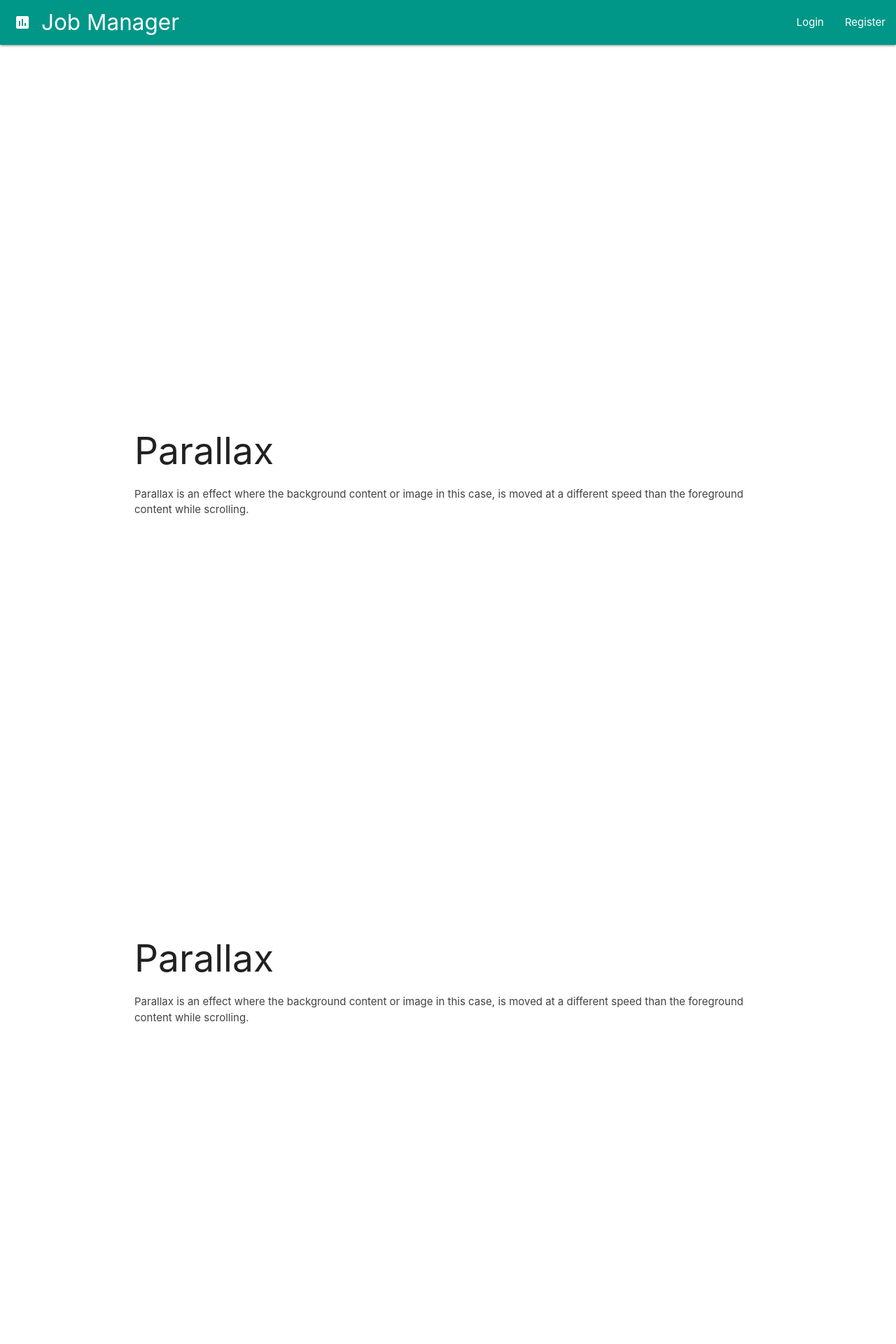
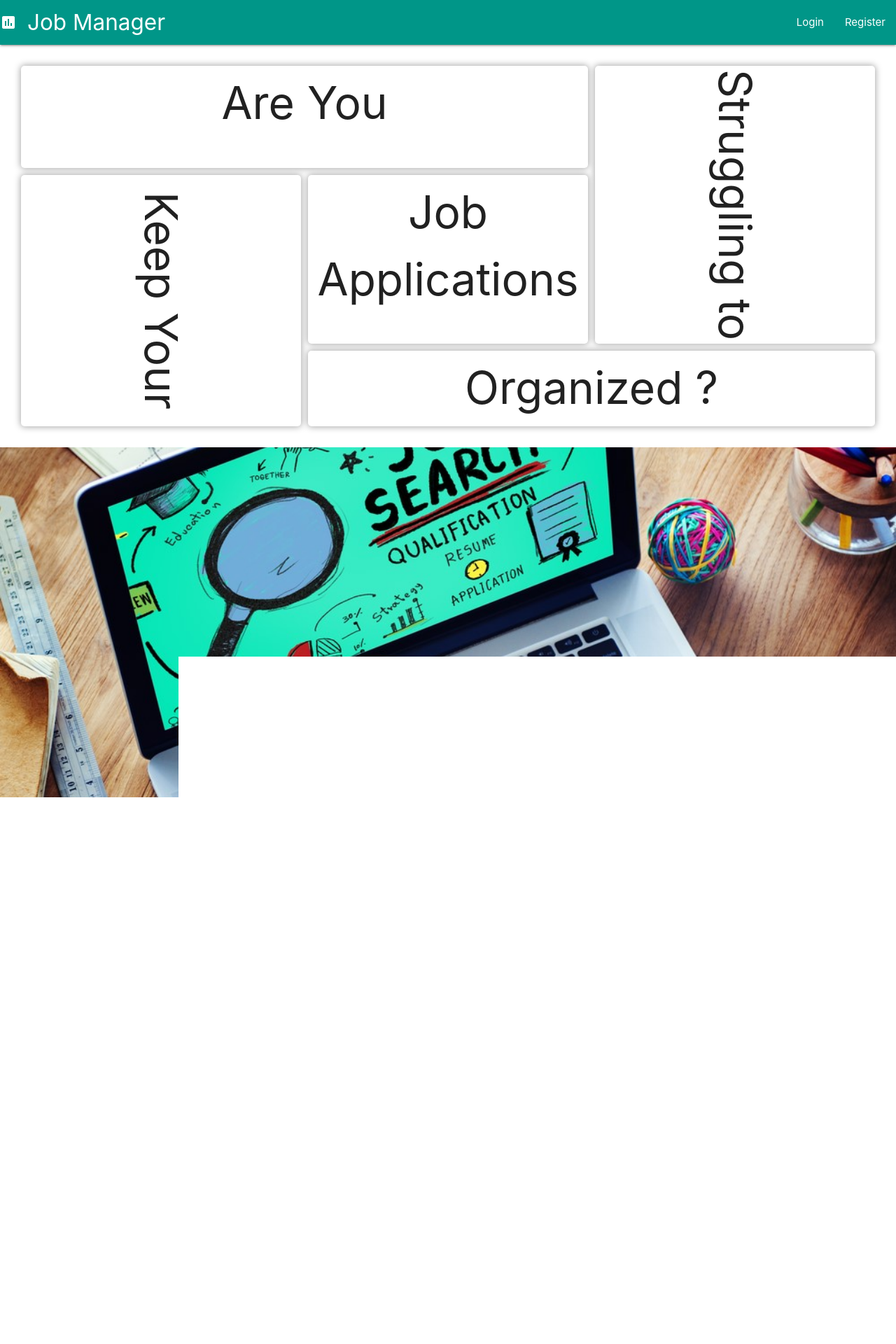
Before and after one commit to Encrypto-19/i_manager, a Django app: page / in a window 1280 px wide. Shown: the top 1920 px of the page at 70% size. Run offline with Django 3.2, Linux system fonts and the light colour scheme.

Commit message:
fixed frontend

```diff
--- a/i_blog/static/i_blog/style/main.css
+++ b/i_blog/static/i_blog/style/main.css
@@ -1,28 +1,28 @@
 /* CSS for navbar */
 
-.p-100{
+.p-100 {
     padding: 100px;
 }
 
-.ml-20{
+.ml-20 {
     margin-left: 20px;
 }
 
-.mt-5{
+.mt-5 {
     margin-top: 5px;
 }
 
-.mt-100{
+.mt-100 {
     margin-top: 100px;
 }
 
-.mt-30{
+.mt-30 {
     margin-top: 30px;
 }
 
 
 
-.side_bar_img{
+.side_bar_img {
     width: 100px;
     height: 100px;
     border: solid teal;
@@ -32,21 +32,29 @@
 
 /* CSs for userinfo page */
 
-.userinfo_icons{
+.userinfo_icons {
     position: relative;
     display: flex;
     justify-content: end;
     margin-top: -35px;
 }
 
-.mb-10{
+.mb-10 {
     margin-bottom: 20px;
+}
+
+.bottom_right{
+    position: absolute;
+    bottom: 0;
+    right: 0;
+    margin-bottom: 20px;
+    margin-right: 20px;
 }
 
 
 /* css for forms */
 
-.hover_shadow{
+.hover_shadow {
     border: solid lightslategray;
     border-width: 1px;
     border-radius: 10px;
@@ -55,17 +63,209 @@
     transition-timing-function: ease;
 }
 
-.hover_shadow:hover{
+.hover_shadow:hover {
     box-shadow: 0px 0px 50px -5px teal;
 }
 
 
 /* css for profile page */
 
-.profile_image{
+.profile_image {
     max-width: 300px;
 }
 
-.profile_name{
+.profile_name {
     align-self: center;
 }
+
+
+/* css for homepage */
+
+.section1 {
+
+    display: flex;
+    justify-content: center;
+    background-color: transparent;
+}
+
+.wrapper {
+    /* background-color: teal; */
+    display: grid;
+    grid-template-columns: 1fr 1fr 1fr;
+    justify-content: stretch;
+    padding: 5px;
+    margin: 20px;
+    width: 100%;
+}
+
+.vertical_text {
+    margin: 5px;
+    writing-mode: vertical-rl;
+    text-orientation: mixed;
+}
+
+.wrapper>div {
+    background-color: white;
+}
+
+
+
+.box {
+    margin: 5px;
+    display: block;
+    border-radius: 5px;
+    font-size: 5vw;
+    padding: 5px;
+    text-align: center;
+    box-shadow: 0 0 10px 1px darkgray;
+}
+
+
+
+.box>p {
+    margin: 0;
+}
+
+.box1 {
+    grid-column: 1/3;
+    grid-row: 1/2;
+}
+
+.box2 {
+    grid-column: 3/4;
+    grid-row: 1/3;
+    display: flex;
+    flex-direction: row;
+    justify-content: center;
+}
+
+.box3 {
+    grid-row: 2/4;
+    grid-column: 1/2;
+    display: flex;
+    flex-direction: row;
+    justify-content: center;
+}
+
+.box4 {
+    grid-row: 2/3;
+    grid-column: 2/3;
+}
+
+.box5 {
+    grid-row: 3/4;
+    grid-column: 2/4;
+}
+
+    /* css for section1 */
+
+.section2 {
+    display: flex;
+    flex-direction: row;
+    justify-content: center;
+    padding-top: 50px;
+    padding-bottom: 50px;
+    margin-top: 5px;
+    margin-bottom: 5px;
+}
+
+.float_cell {
+    text-align: center;
+    margin-top: auto;
+    margin-bottom: auto;
+    display: flex;
+    flex-direction: column;
+    justify-content: center;
+    position: relative;
+    box-shadow: 0 0 10px 1px darkgray;
+    transition-property: text-decoration;
+    transition-duration: 2s;
+    transition-timing-function: ease;
+    border: 0.5px solid darkgray;
+    box-sizing: border-box;
+}
+
+
+
+.overlap_left {
+    margin-right: -5px;
+    z-index: 5;
+}
+
+.large {
+    width: 35vw;
+    height: 35vw;
+    background-color: whitesmoke;
+    font-size: 5vw;
+
+}
+
+.small {
+    font-size: 4vw;
+    width: 32vw;
+    height: 30vw;
+    background-color: white;
+}
+
+    /* css for section 2 */
+
+.section3{
+    background-color: teal;
+    display: flex;
+    flex-direction: column;
+    justify-content: center ;
+}
+.wrapper2{
+    display: grid;
+    grid-template-columns: 1fr 1fr 1fr 1fr 1fr;
+    margin-top: 50px;
+    margin-bottom: 50px;
+
+}
+
+.feature{
+    background-color: white;
+    font-size: 4vw;
+    margin-bottom: 50px;
+    margin-left: 20px;
+    margin-right: 20px;
+    border-radius: 10px;
+}
+
+.feature1{
+    grid-column: 1/5;
+    grid-row: 1/2;
+}
+
+.feature2{
+    grid-column: 2/6;
+    grid-row: 2/3;
+}
+.feature3{
+    grid-column: 1/5;
+    grid-row: 3/4;
+}
+
+
+
+
+.underline {
+    position : relative;
+    display : inline-block;
+  }
+  .underline::after {
+    content : "";
+    position : absolute;
+    width : 100%;
+    height : 3px;
+    background-color: white;
+    bottom: 0;
+    left: 0;
+    transform : scaleX(0);
+    transform-origin: bottom right;
+    transition : transform 0.25s linear;
+  }
+  .underline:hover::after {
+    transform-origin: bottom left;
+      transform: scaleX(1);
+  }
--- a/i_blog/templates/i_blog/base.html
+++ b/i_blog/templates/i_blog/base.html
@@ -18,8 +18,9 @@
   {% block navbar %}
   <nav>
     <div class="nav-wrapper teal">
-      <a href="{% url 'i_blog_home' %}" class="brand-logo ml-20 flow-text"><i class="large material-icons">insert_chart</i>Job
-        Manager</a>
+      <a href="{% url 'i_blog_home' %}" class="brand-logo"><i class="material-icons">insert_chart</i>
+        Job Manager
+      </a>
       <a href="#" class="sidenav-trigger" data-target="mobile-demo"><i class="material-icons">menu</i></a>
       <ul class="right hide-on-med-and-down">
         {% if user.is_authenticated %}
@@ -74,6 +75,7 @@
 
     });
 
+
     document.addEventListener('DOMContentLoaded', function () {
       var elems = document.querySelectorAll('.fixed-action-btn');
       var instances = M.FloatingActionButton.init(elems, {
--- a/i_blog/templates/i_blog/create.html
+++ b/i_blog/templates/i_blog/create.html
@@ -71,6 +71,10 @@
 
         {{form.resume}}
 
+        <br>
+        <br>
+
+
         <button class="btn waves-effect waves-light teal" type="submit">Create application</button>
     </form>
 </div>
--- a/i_blog/templates/i_blog/home.html
+++ b/i_blog/templates/i_blog/home.html
@@ -1,5 +1,5 @@
 {% extends 'i_blog/base.html' %}
-
+{% load static %}
 {% block title %}
 Home
 {% endblock %}
@@ -8,42 +8,66 @@
 
 
 {% block content %}
+<section class="section1">
+  <div class="wrapper ">
+    <div class="box1 box">
+      <p >Are You</p>
+    </div>
+    <div class="box2 box">
+      <p class="vertical_text">
+        Struggling to
+      </p>
+    </div>
+    <div class="box3 box">
+      <p class="vertical_text">
+        Keep Your
+      </p>
+    </div>
+    <div class="box4 box">
+      <p>Job Applications</p>
+    </div>
+    <div class="box5 box">
+      <p>Organized ?</p>
+    </div>
+  </div>
+</section>
+
+
+<div class="parallax-container">
+  <div class="parallax"><img src="{% static 'i_blog/images/home3.jpg' %}"></div>
+
+</div>
 
 
 
+ <section class="section2">
+  <div class="float_cell overlap_left large">
+    What does this website do?
+  </div>
+  <div class="float_cell small">
+    It helps you to keep track of all the jobs that you apply for.
+  </div>
+</section>
 
 <div class="parallax-container">
-    <!-- <div class="parallax"><img src="https://picsum.photos/1920/1080"></div> -->
-  </div>
-  <div class="section white">
-    <div class="row container">
-      <h2 class="header">Parallax</h2>
-      <p class="grey-text text-darken-3 lighten-3">Parallax is an effect where the background content or image in this case, is moved at a different speed than the foreground content while scrolling.</p>
+  <div class="parallax"><img src="{% static 'i_blog/images/home2.jpg' %}"></div>
+</div>
+
+<section class="section3">
+  <h1 class="white-text center underline">Features</h1>
+  <div class="wrapper2 center">
+    <div class="feature1 feature z-depth-5">
+      Keep Track of All Your Applications Anywhere, Anytime.
+    </div>
+    <div class="feature2 feature z-depth-5">
+      Edit Your Applications on the Fly
+    </div>
+    <div class="feature3 feature z-depth-5">
+      Save Different Resume for Different Applications.
     </div>
   </div>
-  <div class="parallax-container">
-    <!-- <div class="parallax"><img src="https://picsum.photos/1920/1080"></div> -->
-  </div>
-  <div class="section white">
-    <div class="row container">
-      <h2 class="header">Parallax</h2>
-      <p class="grey-text text-darken-3 lighten-3">Parallax is an effect where the background content or image in this case, is moved at a different speed than the foreground content while scrolling.</p>
-    </div>
-  </div>
+</section>
 
-
-  <div class="parallax-container">
-    <!-- <div class="parallax"><img src="https://picsum.photos/1920/1080"></div> -->
-  </div>
-  <div class="section white">
-    <div class="row container">
-      <h2 class="header">Parallax</h2>
-      <p class="grey-text text-darken-3 lighten-3">Parallax is an effect where the background content or image in this case, is moved at a different speed than the foreground content while scrolling.</p>
-    </div>
-  </div>
-  <div class="parallax-container">
-    <!-- <div class="parallax"><img src="https://picsum.photos/1920/1080"></div> -->
-  </div>
 
 
 
--- a/i_blog/views.py
+++ b/i_blog/views.py
@@ -5,7 +5,7 @@
 from django.shortcuts import get_object_or_404
 from django.contrib.auth.models import User
 from .models import Company, Extra
-from .forms import InfoCreateForm
+from .forms import InfoCreateForm, InfoUpdateForm
 
 # Create your views here.
 
@@ -27,8 +27,7 @@
 
 class InfoUpdateView(UpdateView):
     model = Company
-    fields = ['name', 'status', 'link', 'website', 'tagline', 'perks', 'skills', 'status']
-
+    form_class = InfoUpdateForm
 
 
 class UserInfoListView(ListView):
--- a/users/templates/users/profile.html
+++ b/users/templates/users/profile.html
@@ -41,7 +41,10 @@
       </ul>
     </div>
     <div class="card-action center">
-      <a href="{% url 'user_profile_update' %}" class="btn-floating red btn-large waves-effect waves-light"><i class="large material-icons">edit</i></a>
+      <a class="btn-floating  waves-effect btn-large waves-light red z-depth-3 ml-20" href="{% url 'user_profile_update' %}">
+        <i class="material-icons">edit</i>
+    </a>
+      <!-- <a href="{% url 'user_profile_update' %}" class="btn-floating red btn-large waves-effect waves-light"><i class="large material-icons">edit</i></a> -->
     </div>
   </div>
 
--- a/users/templates/users/user_profile_update.html
+++ b/users/templates/users/user_profile_update.html
@@ -38,6 +38,9 @@
 
         {{p_form|crispy}}
 
+        <br>
+        <br>
+
 
         <button class="btn teal white-text waves-effect waves-light" type="submit">Submit Changes</button>
     </form>
```
Also changed, not shown: i_blog/forms.py (+44 -0 lines), i_blog/templates/i_blog/update.html (+55 -1 lines), i_blog/templates/i_blog/userinfo.html (+23 -10 lines), i_blog/static/i_blog/images/home2.jpg (added), i_blog/static/i_blog/images/home3.jpg (added).
